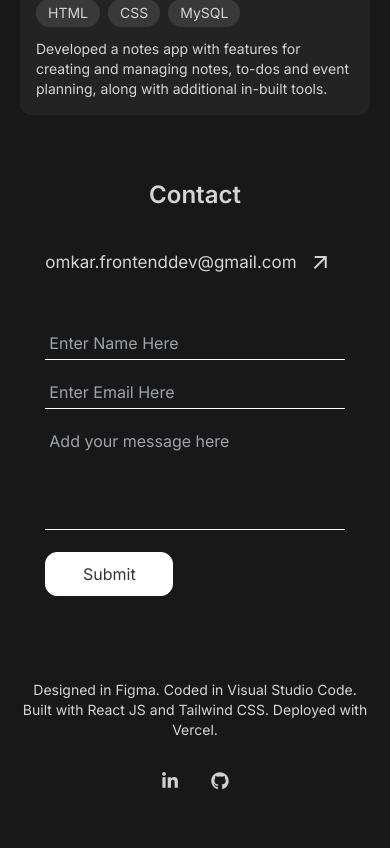
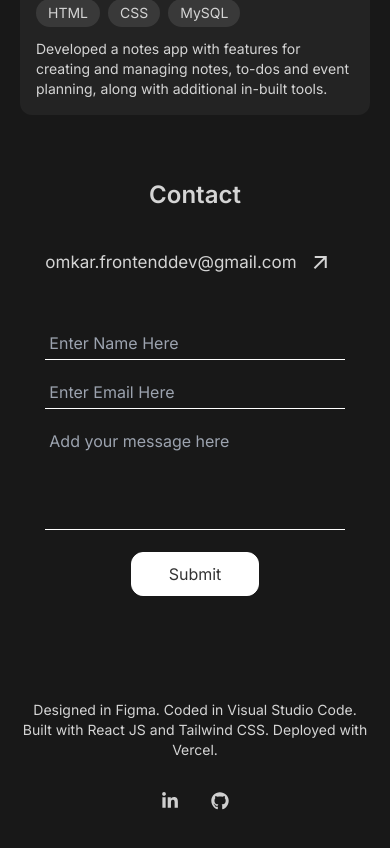
Before and after one commit to The-Hobbit-hk/Portfolio, a React (Vite) app in the folder portfolio/: page / in a window 390 px wide. Shown: the part 2496-3344 px from the top of the page. Built offline with nearby package versions, Linux system fonts and the light colour scheme.

Commit message:
changes done

```diff
--- a/portfolio/src/components/Header.jsx
+++ b/portfolio/src/components/Header.jsx
@@ -78,18 +78,6 @@
                             <a href="#contact">
                                 <p className='px-5 py-2 font-[500] rounded-lg space-y-3 bg-[#fdca40] text-[#323232]'>Contact</p>
                             </a>
-                            <div className='group rounded-full cursor-pointer inline-flex items-center justify-center' onClick={handleThemeChange}>
-                                {
-                                    themeIcon ?
-                                    <span className='material-symbols-outlined bg-[#fdca40] p-3 rounded-full text-[#323232] transition-all duration-300'>
-                                        dark_mode
-                                    </span>
-                                    :
-                                    <span className='material-symbols-outlined bg-[#fdca40] p-3 rounded-full text-[#323232] transition-all duration-300'>
-                                        light_mode
-                                    </span>
-                                }
-                            </div>
                         </div>
                     }
                 </div>
--- a/portfolio/src/pages/Contact.jsx
+++ b/portfolio/src/pages/Contact.jsx
@@ -97,7 +97,7 @@
                             <div className='mb-4'>
                                 <textarea type="text" id='contact-description' name='description' className='bg-transparent outline-none border-b dark:border-white border-[#b2b2b2] p-1 resize-none w-[100%]' placeholder='Add your message here' rows='4' onChange={handleChange}></textarea>
                             </div>
-                            <div className='flex gap-5 items-center'>
+                            <div className='flex md:flex-row flex-col gap-5 items-center'>
                                 <button className='border rounded-xl px-5 py-2 dark:bg-white dark:text-[#343434] bg-black text-white transition-all duration-300 dark:border-white border-[#b2b2b2] flex items-center w-32 h-11 justify-center'>
                                     {
                                         isSubmit ?
```
Lines whose indentation alone changed are shown as unchanged.
